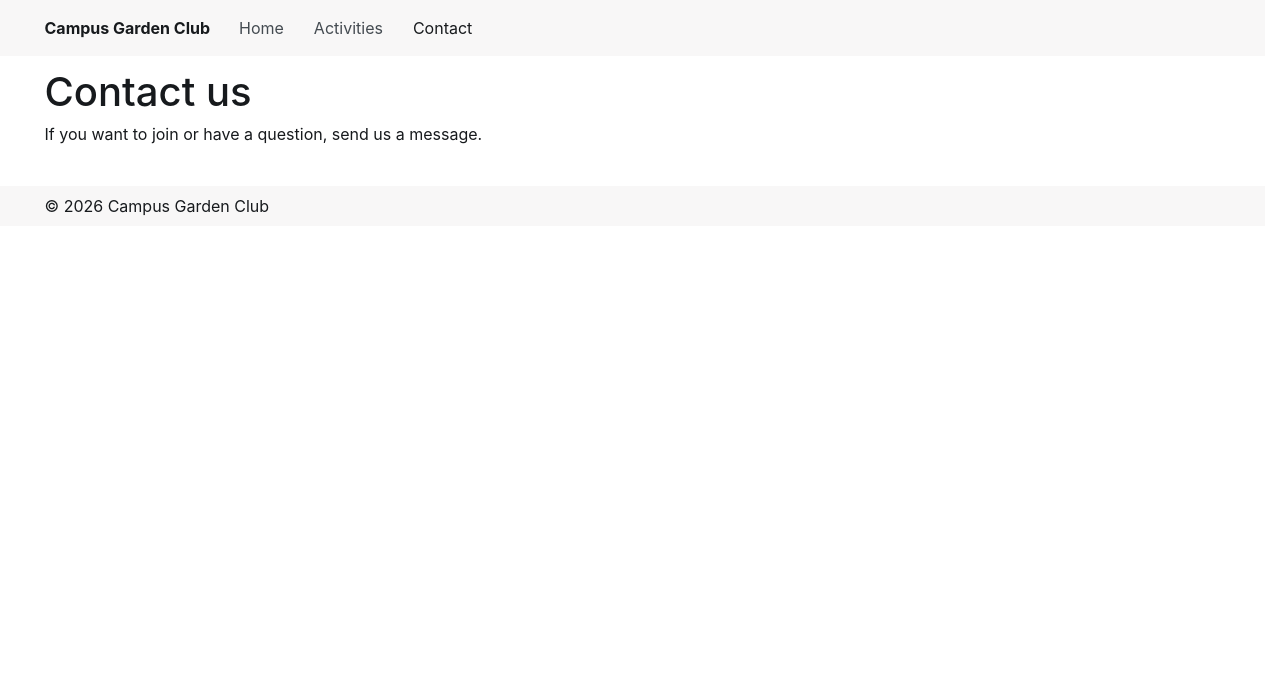
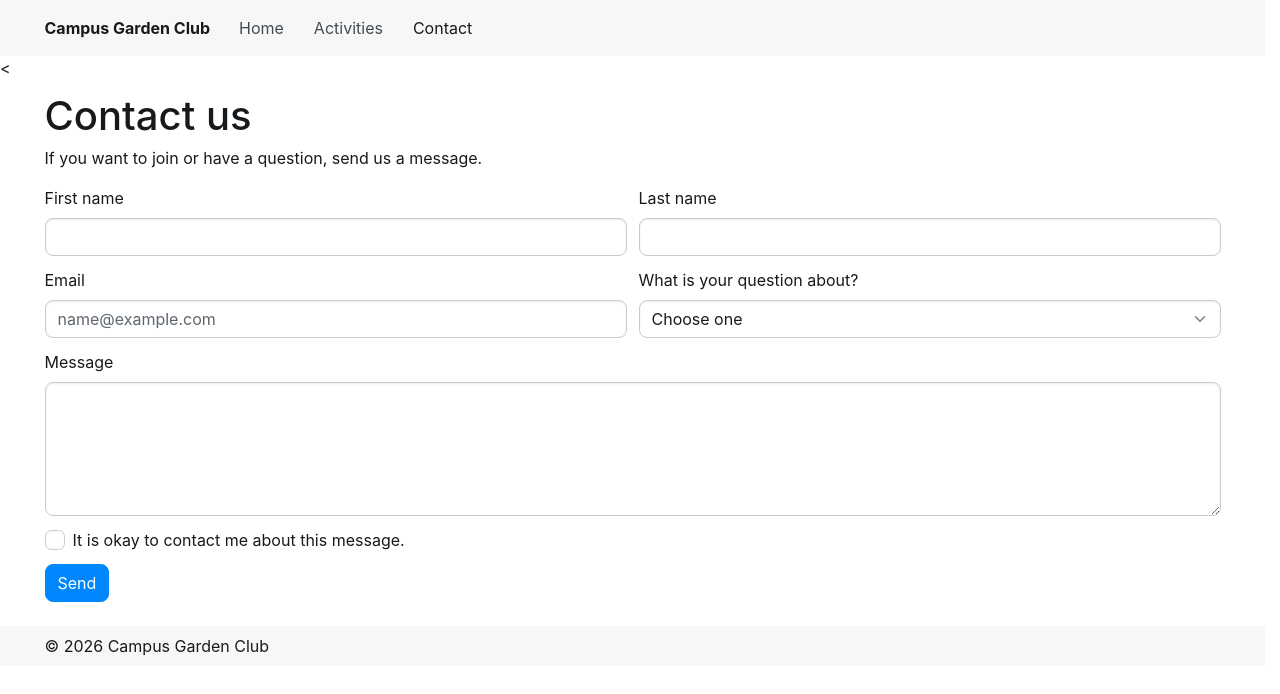
Before and after one commit to thatsmearmaanz-create/Lab-6, a plain HTML site: page contact.html in a window 1280 px wide. Drawn offline with Linux system fonts and the light colour scheme.

Commit message:
added contact page form

```diff
--- a/contact.html
+++ b/contact.html
@@ -32,10 +32,59 @@
     </nav>
   </header>
 
-  <main class="container py-4">
-    <h1>Contact us</h1>
-    <p>If you want to join or have a question, send us a message.</p>
-  </main>
+  <
+<main class="container py-4">
+  <h1>Contact us</h1>
+  <p>If you want to join or have a question, send us a message.</p>
+  <form action="#" method="get">
+    <div class="row g-4">
+      <div class="col-12 md:col-6">
+        <div class="form-field">
+          <label for="firstName">First name</label>
+          <input class="form-control" type="text" id="firstName" name="firstName" required>
+        </div>
+      </div>
+      <div class="col-12 md:col-6">
+        <div class="form-field">
+          <label for="lastName">Last name</label>
+          <input class="form-control" type="text" id="lastName" name="lastName" required>
+        </div>
+      </div>
+      <div class="col-12 md:col-6">
+        <div class="form-field">
+          <label for="email">Email</label>
+          <input class="form-control" type="email" id="email" name="email" placeholder="name@example.com" required>
+        </div>
+      </div>
+      <div class="col-12 md:col-6">
+        <div class="form-field">
+          <label for="interest">What is your question about?</label>
+          <select class="form-control" id="interest" name="interest" required>
+            <option value="">Choose one</option>
+            <option value="joining">Joining the club</option>
+            <option value="volunteering">Volunteering</option>
+            <option value="garden">The garden</option>
+          </select>
+        </div>
+      </div>
+      <div class="col-12">
+        <div class="form-field">
+          <label for="message">Message</label>
+          <textarea class="form-control" id="message" name="message" rows="5" required></textarea>
+        </div>
+      </div>
+      <div class="col-12">
+        <div class="form-field">
+          <input class="check" type="checkbox" id="consent" name="consent" required>
+          <label for="consent">It is okay to contact me about this message.</label>
+        </div>
+      </div>
+      <div class="col-12">
+        <button class="btn btn-solid theme-primary" type="submit">Send</button>
+      </div>
+    </div>
+  </form>
+</main>
 
   <footer class="bg-1 py-3 mt-4">
     <div class="container"><p class="mb-0">© 2026 Campus Garden Club</p></div>
```
